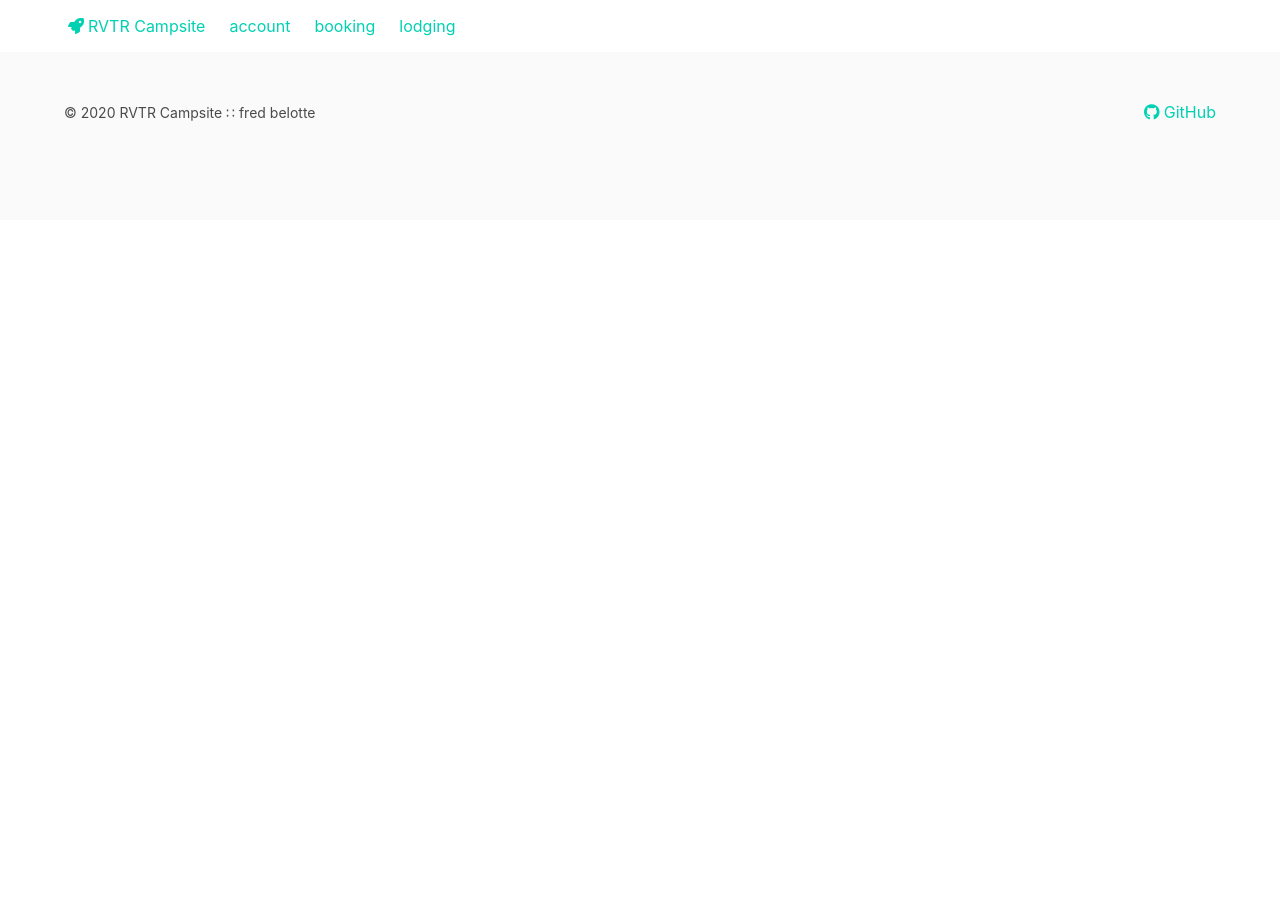
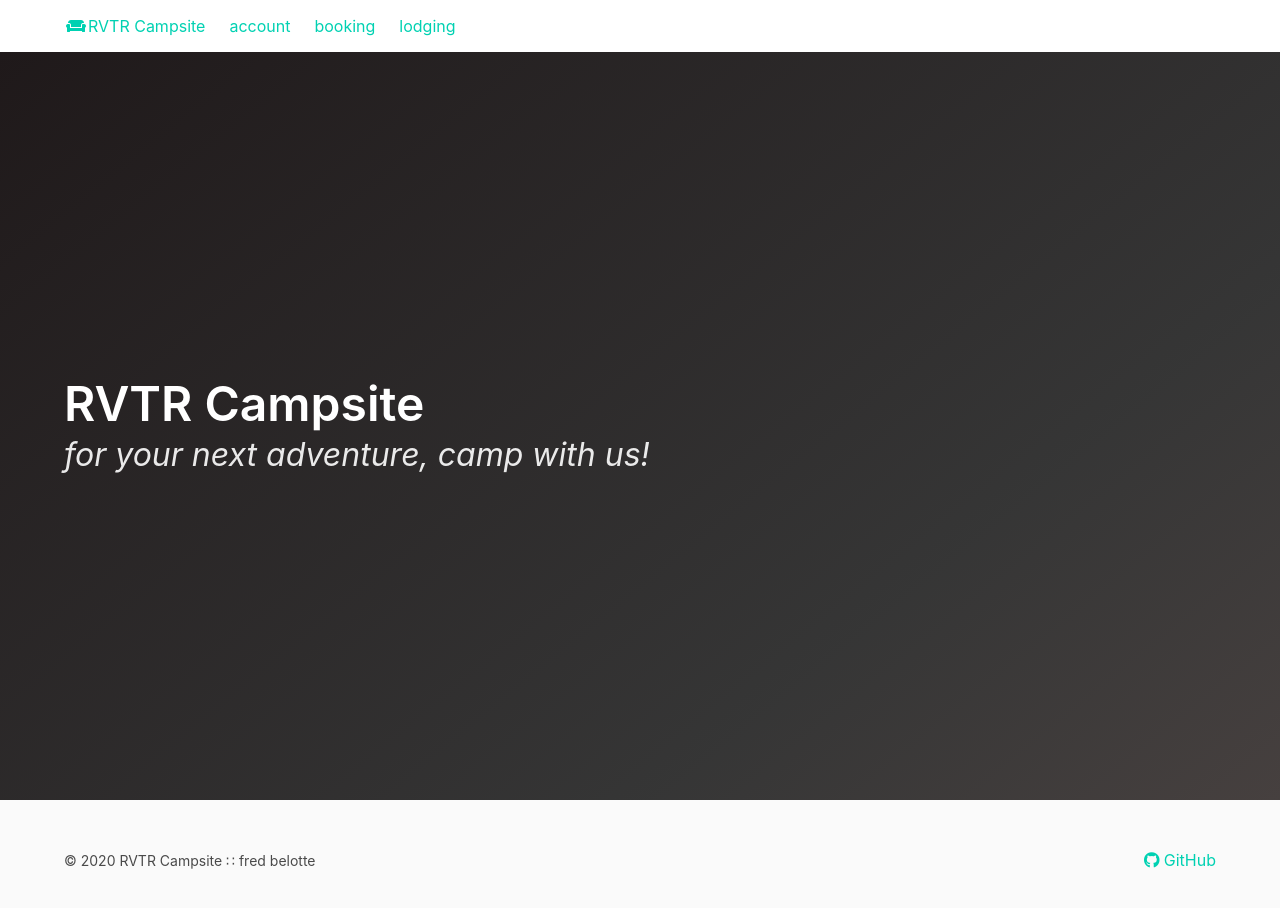
Before and after one commit to rvtr-team1/rvtrx-campground, an Angular app in the folder angular/: page / in a window 1280 px wide. Shown: the top 908 px of the page. Before the commit the page ends 800 px from the top, so only its background shows below. Built offline with nearby package versions, Linux system fonts and the light colour scheme.

Commit message:
add home component html file [#172280970]

```diff
--- a/angular/src/app/app-routing.module.ts
+++ b/angular/src/app/app-routing.module.ts
@@ -2,6 +2,10 @@ import { NgModule } from '@angular/core';
 import { RouterModule, Routes } from '@angular/router';
 
 const routes: Routes = [
+  {
+    path: '',
+    loadChildren: () => import('./modules/home/home.module').then((module) => module.HomeModule),
+  },
   {
     path: 'account',
     loadChildren: () =>
@@ -11,10 +15,6 @@ const routes: Routes = [
     path: 'booking',
     loadChildren: () =>
       import('./modules/booking/booking.module').then((module) => module.BookingModule),
-  },
-  {
-    path: 'home',
-    loadChildren: () => import('./modules/home/home.module').then((module) => module.HomeModule),
   },
   {
     path: 'lodging',
--- a/angular/src/app/layout/header/header.component.html
+++ b/angular/src/app/layout/header/header.component.html
@@ -5,7 +5,7 @@
       <div class="navbar-brand">
         <a class="navbar-item has-text-primary" routerLink="">
           <span class="icon">
-            <i aria-hidden="true" class="fas fa-rocket"></i>
+            <i aria-hidden="true" class="fas fa-couch"></i>
           </span>
           <span>RVTR Campsite</span>
         </a>
--- a/angular/src/app/modules/home/home/home.component.html
+++ b/angular/src/app/modules/home/home/home.component.html
@@ -1 +1,12 @@
-<p>home works!</p>
+<section class="hero is-bold is-dark is-fullheight-with-navbar">
+  <div class="hero-body">
+    <div class="container">
+      <p class="title is-1">
+        RVTR Campsite
+      </p>
+      <p class="subtitle is-3 is-italic">
+        for your next adventure, camp with us!
+      </p>
+    </div>
+  </div>
+</section>
```
